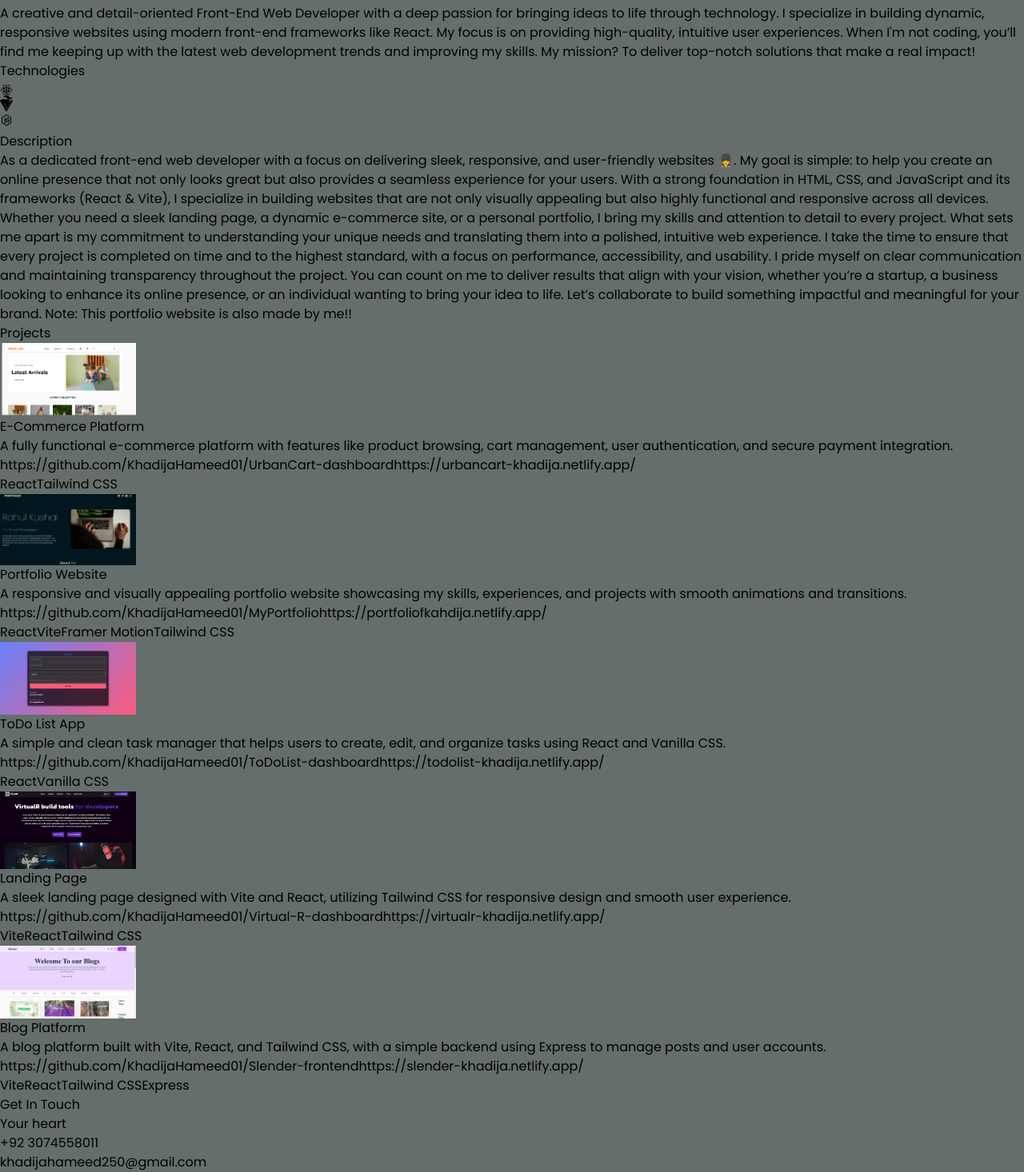
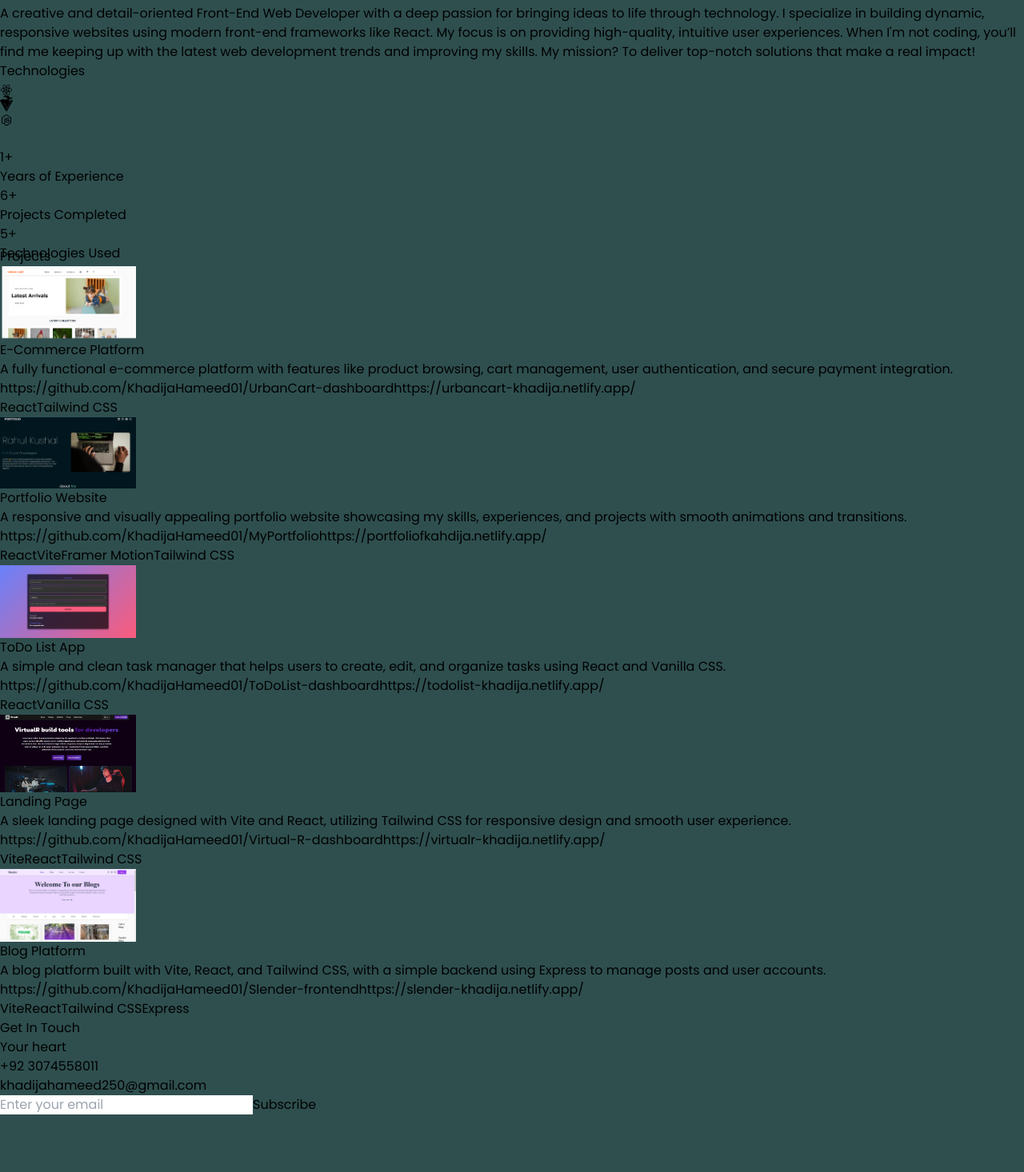
Before and after one commit to KhadijaHameed01/MyPortfolio, a React (Vite) app: page / in a window 1280 px wide. Shown: the part 783-2249 px from the top of the page at 80% size. After the commit the page ends 2177 px from the top, so only its background shows below. Built offline with nearby package versions, Linux system fonts and the light colour scheme.

Commit message:
Added Changes

```diff
--- a/src/App.jsx
+++ b/src/App.jsx
@@ -2,7 +2,7 @@
 
 import AboutSection from "./components/AboutSection"
 import Contact from "./components/Contact"
-import Description from "./components/Description"
+import Counter from "./components/Counter"
 import Hero from "./components/Hero"
 import Navbar from "./components/Navbar"
 import Projects from "./components/Projects"
@@ -23,7 +23,7 @@ const App = () => {
       <Hero/>
       <AboutSection/>
       <Technologies/>
-      <Description/>
+      <Counter/>
       <Projects/>
       <Contact/>
     </div>
--- a/src/components/Contact.jsx
+++ b/src/components/Contact.jsx
@@ -1,29 +1,72 @@
-import { conctactContent } from "../assets/constant"
-import {motion} from "framer-motion"
+import { conctactContent } from "../assets/constant";
+import { motion } from "framer-motion";
+import { useState } from "react";
 
 const Contact = () => {
+  const [email, setEmail] = useState("");
+  const handleSubscribe = (e) => {
+    e.preventDefault();
+    alert(`Subscribed with: ${email}`);
+    setEmail("");
+  };
+
   return (
     <div className="border-b border-neutral-900 pb-20 text-center">
-        <motion.h1
-         whileInView={{opacity:1, y:0}}
-         initial={{opacity:0, y:-100}}
-         transition={{duration:0.5}}
-        className="my-10 text-cneter text-4xl">Get In Touch</motion.h1>
-        <div className="text-center tracking-tighter">
-         <motion.p
-          whileInView={{opacity:1, x:0}}
-          initial={{opacity:0, x:-100}}
-          transition={{duration:0.5}}
-         className="my-4">{conctactContent.address}</motion.p>
-         <motion.p
-          whileInView={{opacity:1, x:0}}
-          initial={{opacity:0, x:100}}
-          transition={{duration:0.5}}
-         className="my-4">{conctactContent.phoneNo}</motion.p>
-         <a href="#" className="my-4">{conctactContent.email}</a>
-        </div>
+      <motion.h1
+        whileInView={{ opacity: 1, y: 0 }}
+        initial={{ opacity: 0, y: -100 }}
+        transition={{ duration: 0.5 }}
+        className="my-10 text-center text-4xl"
+      >
+        Get In Touch
+      </motion.h1>
+      <div className="text-center tracking-tighter">
+        <motion.p
+          whileInView={{ opacity: 1, x: 0 }}
+          initial={{ opacity: 0, x: -100 }}
+          transition={{ duration: 0.5 }}
+          className="my-4"
+        >
+          {conctactContent.address}
+        </motion.p>
+        <motion.p
+          whileInView={{ opacity: 1, x: 0 }}
+          initial={{ opacity: 0, x: 100 }}
+          transition={{ duration: 0.5 }}
+          className="my-4"
+        >
+          {conctactContent.phoneNo}
+        </motion.p>
+        <a href="#" className="my-4">
+          {conctactContent.email}
+        </a>
+      </div>
+
+      {/* Email Subscription Form */}
+      <motion.div
+      whileInView={{ opacity: 1, x: 0 }}
+      initial={{ opacity: 0, x: -100 }}
+      transition={{ duration: 0.5 }}
+      className="mt-8">
+        <form onSubmit={handleSubscribe} className="flex justify-center gap-2">
+          <input
+            type="email"
+            placeholder="Enter your email"
+            value={email}
+            onChange={(e) => setEmail(e.target.value)}
+            className="p-2 border border-gray-700 rounded-lg bg-gray-800 text-white focus:outline-none"
+            required
+          />
+          <button
+            type="submit"
+            className="p-2 rounded-lg bg-gradient-to-r from-[#124559] via-[#646e6a] to-[#73ba9b]  hover:scale-105 transition"
+          >
+            Subscribe
+          </button>
+        </form>
+      </motion.div>
     </div>
-  )
-}
+  );
+};
 
-export default Contact
+export default Contact;
--- /dev/null
+++ b/src/components/Counter.jsx
@@ -0,0 +1,41 @@
+
+  import { motion } from "framer-motion";
+
+const stats = [
+  { label: "Years of Experience", value: 1 },
+  { label: "Projects Completed", value: 6 },
+  { label: "Technologies Used", value: 5 },
+];
+
+const Counter = () => {
+  return (
+    <motion.div
+    whileInView={{ opacity: 1, x: 0 }}
+          initial={{ opacity: 0, x: -100 }}
+          transition={{ duration: 0.5 }}
+    className="border-b border-neutral-900 pb-4 m-10 rounded-2xl shadow-lg flex flex-wrap justify-center gap-8">
+      {stats.map((stat, index) => (
+        <motion.div
+          key={index}
+          className="text-center"
+          initial={{ opacity: 0, y: 0 }}
+          animate={{ opacity: 1, y: 20 }}
+          whileInView={{ opacity: 1, x: 0 }}
+          transition={{ duration: 0.5, delay: index * 0.2 }}
+        >
+          <motion.h2
+            className="text-4xl font-bold text-teal-500"
+            initial={{ opacity: 0 }}
+            animate={{ opacity: 1 }}
+            transition={{ duration: 1, delay: index*0.5 }}
+          >
+            {stat.value}+
+          </motion.h2>
+          <p className="text-lg text-gray-300">{stat.label}</p>
+        </motion.div>
+      ))}
+    </motion.div>
+  );
+};
+
+export default Counter;
--- a/src/components/Description.jsx
+++ /dev/null
@@ -1,28 +0,0 @@
-
-import {motion} from "framer-motion"
-import { descriptionDetail } from "../assets/constant";
-const Description = () => {
-    return (
-      <div className="border-b border-neutral-900 pb-4 m-10">
-        <motion.h1
-        whileInView={{opacity:1, y:0}}
-        initial={{opacity:0, y:-100}}
-        transition={{duration:0.5}}
-        className="my-20 text-center text-4xl">
-          Description
-        </motion.h1>
-        <motion.div
-        whileInView={{opacity:1, y:0}}
-        initial={{opacity:0, y:-100}}
-        transition={{duration:0.8}}
-        className="text-neutral-300 font-small text-justify"
-        >
-          {descriptionDetail}
-        </motion.div>
-
-
-      </div>
-    );
-  };
-
-  export default Description;
--- a/src/index.css
+++ b/src/index.css
@@ -4,5 +4,5 @@
 @tailwind utilities;
 :root{
     font-family:"Poppins", sans-serif;
-    background-color: #646e6a;
+    background-color:darkslategrey;
 }
```
